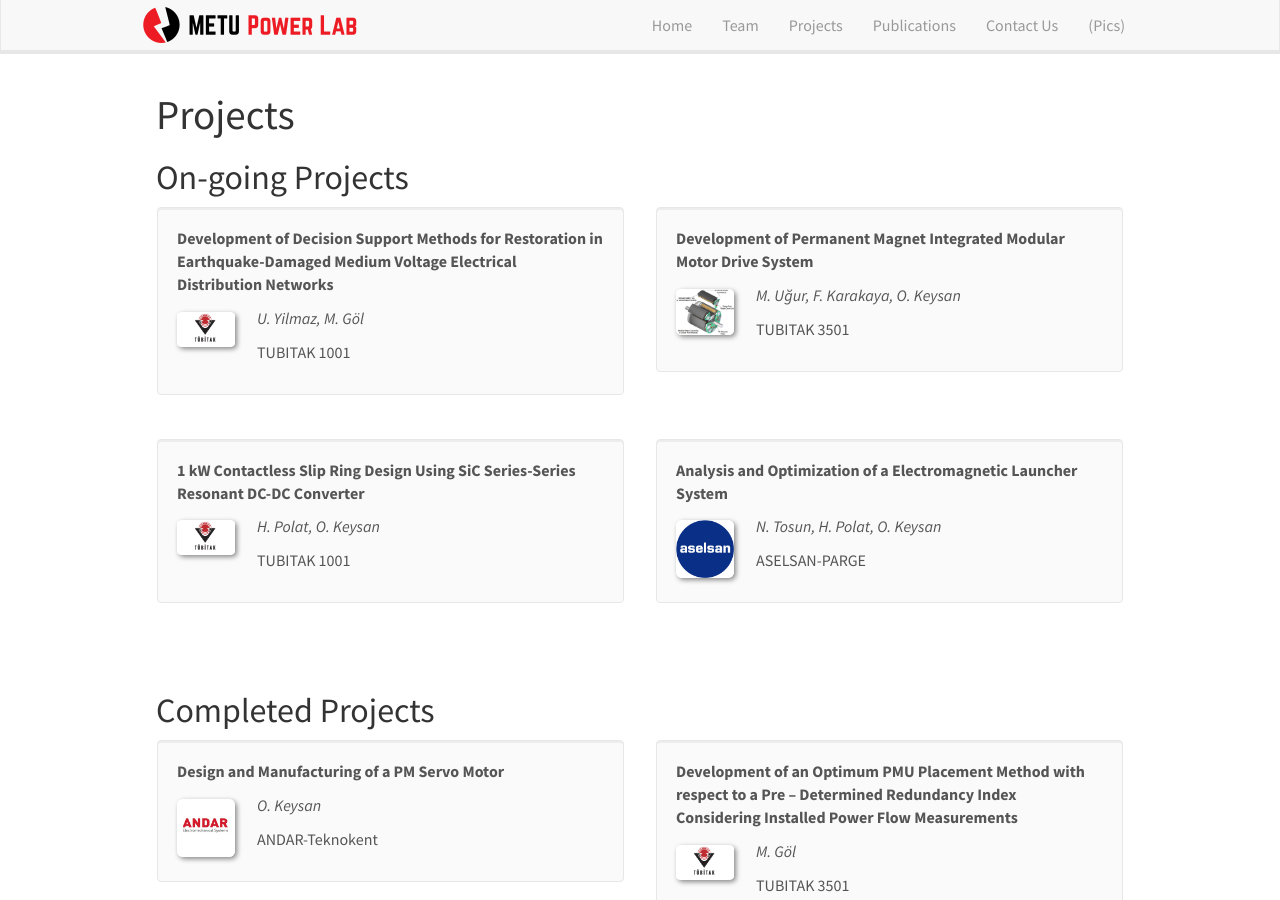
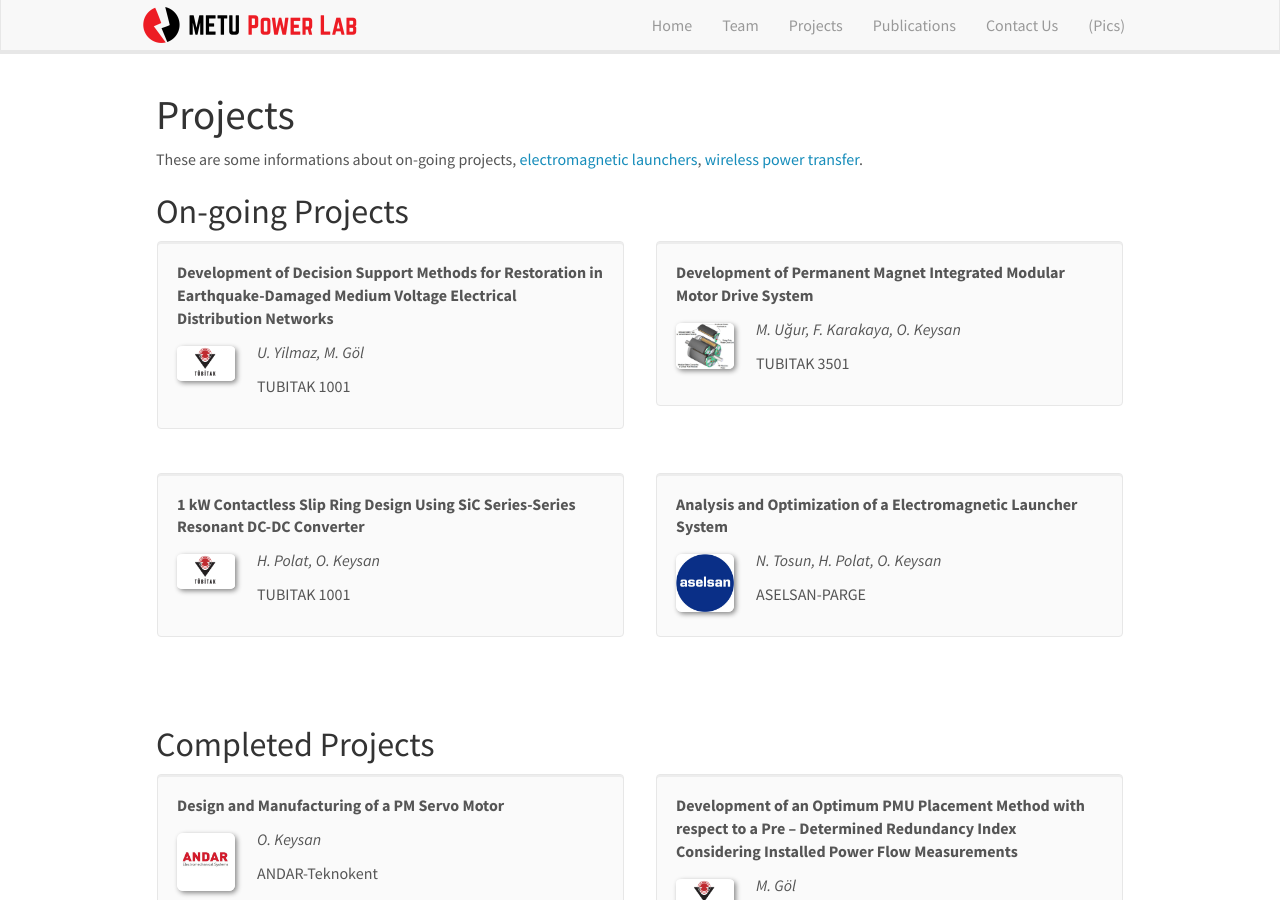
Before and after one commit to odtu/odtu.github.io, a Jekyll site: the page built from _pages/openings.md, in a window 1280 px wide and 900 px high. Built offline with Jekyll 4.4.1, drawn with Linux system fonts in a browser that asks for light colours; nearby versions of some CDN libraries.

Commit message:
Update openings.md

```diff
--- a/_pages/openings.md
+++ b/_pages/openings.md
@@ -8,6 +8,7 @@ permalink: /projects/
 
 
 # Projects
+These are some informations about on-going projects, [electromagnetic launchers](/railgun.md), [wireless power transfer](/tubitak-1001-hakan.md).
 
 ## On-going Projects
 
```
